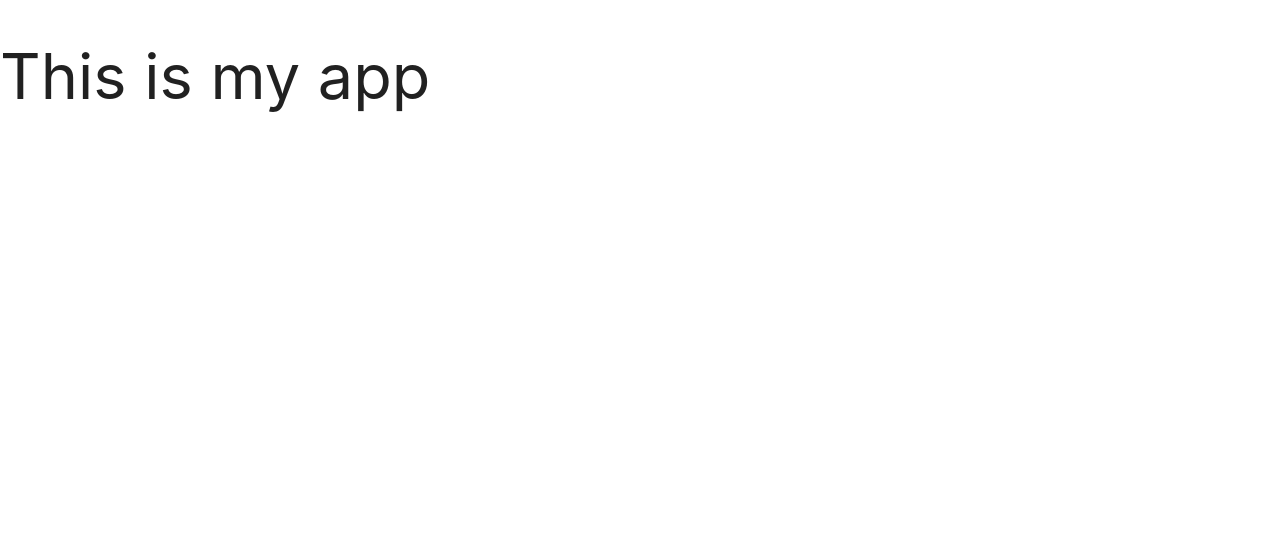
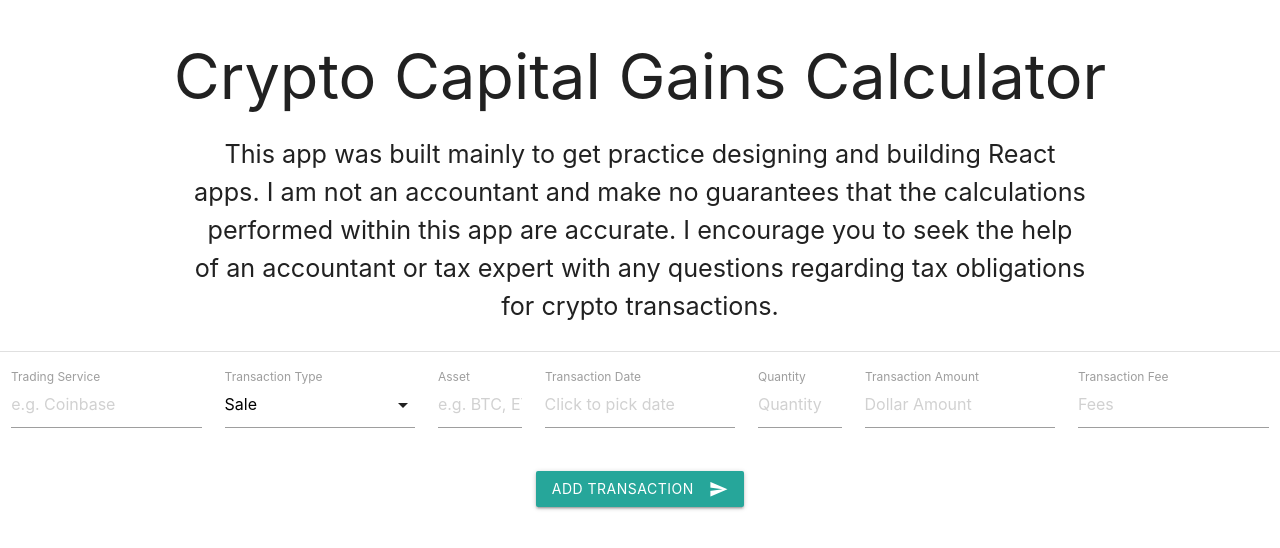
Before and after one commit to bp9320/crypto-cost-basis, a React (Create React App) app: page / in a window 1280 px wide. Shown: the top 548 px of the page. Built offline with nearby package versions, Linux system fonts and the light colour scheme.

Commit message:
roughed out input form, added title and disclaimer, added form component state

```diff
--- a/package.json
+++ b/package.json
@@ -6,7 +6,6 @@
     "@testing-library/jest-dom": "^4.2.4",
     "@testing-library/react": "^9.4.0",
     "@testing-library/user-event": "^7.2.1",
-    "gh-pages": "^2.2.0",
     "react": "^16.12.0",
     "react-dom": "^16.12.0",
     "react-scripts": "3.4.0"
@@ -34,5 +33,8 @@
       "last 1 safari version"
     ]
   },
-  "homepage": "https://bp9320.github.io/crypto-cost-basis/"
+  "homepage": "https://bp9320.github.io/crypto-cost-basis/",
+  "devDependencies": {
+    "gh-pages": "^2.2.0"
+  }
 }
--- a/public/index.html
+++ b/public/index.html
@@ -35,6 +35,7 @@
     -->
     <title>Crypto Capital Gains Calculator</title>
   </head>
+
   <body>
     <noscript>You need to enable JavaScript to run this app.</noscript>
     <div id="root"></div>
--- a/src/App.js
+++ b/src/App.js
@@ -1,10 +1,22 @@
 import React, { fragment } from 'react';
+import TransactionForm from './components/inputForm/TransactionForm';
 // import './App.css';
 
 const App = () => {
   return (
     <fragment>
-      <h1>This is my app</h1>
+      <h1 className='center-align'>Crypto Capital Gains Calculator</h1>
+      <div className='container'>
+        <p className='flow-text center'>
+          This app was built mainly to get practice designing and building React
+          apps. I am not an accountant and make no guarantees that the
+          calculations performed within this app are accurate. I encourage you
+          to seek the help of an accountant or tax expert with any questions
+          regarding tax obligations for crypto transactions.
+        </p>
+      </div>
+      <div className='divider'></div>
+      <TransactionForm />
     </fragment>
   );
 };
--- a/src/components/inputForm/TransactionForm.js
+++ b/src/components/inputForm/TransactionForm.js
@@ -1,7 +1,128 @@
-import React from 'react';
+import React, { useEffect, useState } from 'react';
 
 const TransactionForm = () => {
-  return <form></form>;
+  useEffect(() => {
+    const datePicker = document.querySelector('.datepicker');
+    // eslint-disable-next-line no-undef
+    M.Datepicker.init(datePicker, {
+      autoClose: true
+    });
+
+    const select = document.querySelector('#type');
+    // eslint-disable-next-line no-undef
+    M.FormSelect.init(select);
+  });
+
+  const [transaction, setTransaction] = useState({
+    service: '',
+    type: 'sale',
+    asset: '',
+    transdate: '',
+    qty: '',
+    amount: '',
+    fee: ''
+  });
+
+  const { service, type, asset, transdate, qty, amount, fee } = transaction;
+
+  const onChange = e => {
+    setTransaction({ ...transaction, [e.target.name]: e.target.value });
+  };
+
+  return (
+    <div className='row section'>
+      <form action='' className='col s12'>
+        <div className='row'>
+          <div className='input-field col s2'>
+            <input
+              type='text'
+              name='service'
+              id='service'
+              value={service}
+              placeholder='e.g. Coinbase'
+              className='validate'
+              onChange={onChange}
+            />
+            <label htmlFor='service'>Trading Service</label>
+          </div>
+          <div className='input-field col s2'>
+            <select name='type' id='type' value={type} onChange={onChange}>
+              <option value='purchase'>Purchase</option>
+              <option value='sale'>Sale</option>
+            </select>
+            <label htmlFor='type'>Transaction Type</label>
+          </div>
+          <div className='input-field col s1'>
+            <input
+              type='text'
+              name='asset'
+              id='asset'
+              placeholder='e.g. BTC, ETH, LTC'
+              className='validate'
+              value={asset}
+              onChange={onChange}
+            />
+            <label htmlFor='asset'>Asset</label>
+          </div>
+          <div className='input-field col s2'>
+            <input
+              type='text'
+              name='transdate'
+              id='transdate'
+              placeholder='Click to pick date'
+              className='datepicker'
+              value={transdate}
+              onChange={onChange}
+            />
+            <label htmlFor='transdate'>Transaction Date</label>
+          </div>
+          <div className='input-field col s1'>
+            <input
+              type='text'
+              name='qty'
+              id='qty'
+              placeholder='Quantity'
+              value={qty}
+              onChange={onChange}
+            />
+            <label htmlFor='qty'>Quantity</label>
+          </div>
+          <div className='input-field col s2'>
+            <input
+              type='text'
+              name='amount'
+              id='amount'
+              placeholder='Dollar Amount'
+              value={amount}
+              onChange={onChange}
+            />
+            <label htmlFor='amount'>Transaction Amount</label>
+          </div>
+          <div className='input-field col s2'>
+            <input
+              type='text'
+              name='fee'
+              id='fee'
+              placeholder='Fees'
+              value={fee}
+              onChange={onChange}
+            />
+            <label htmlFor='fee'>Transaction Fee</label>
+          </div>
+        </div>
+        <div className='row center-align'>
+          <button
+            className='btn waves-effect waves-light'
+            type='submit'
+            name='submit'
+          >
+            Add Transaction
+            <i className='material-icons right'>send</i>
+          </button>
+        </div>
+      </form>
+    </div>
+  );
 };
 
 export default TransactionForm;
--- a/src/index.js
+++ b/src/index.js
@@ -2,11 +2,5 @@ import React from 'react';
 import ReactDOM from 'react-dom';
 // import './index.css';
 import App from './App';
-import * as serviceWorker from './serviceWorker';
 
 ReactDOM.render(<App />, document.getElementById('root'));
-
-// If you want your app to work offline and load faster, you can change
-// unregister() to register() below. Note this comes with some pitfalls.
-// Learn more about service workers: https://bit.ly/CRA-PWA
-serviceWorker.unregister();
```
Also changed, not shown: 1 other file (tests, documents, lock files or other folders).
